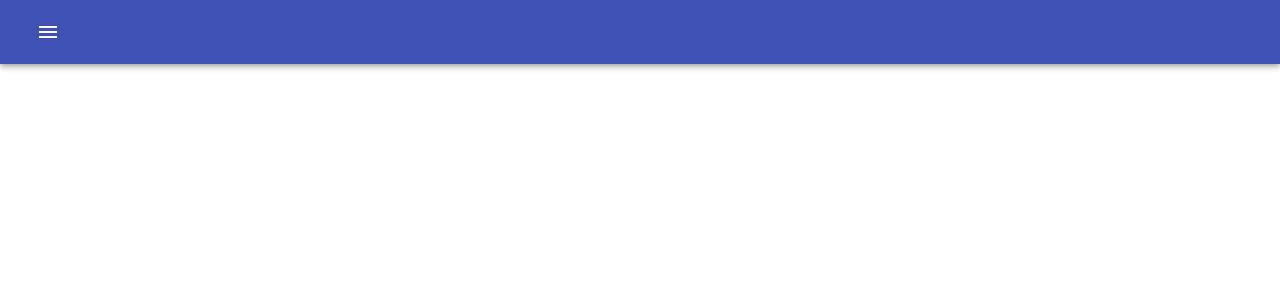
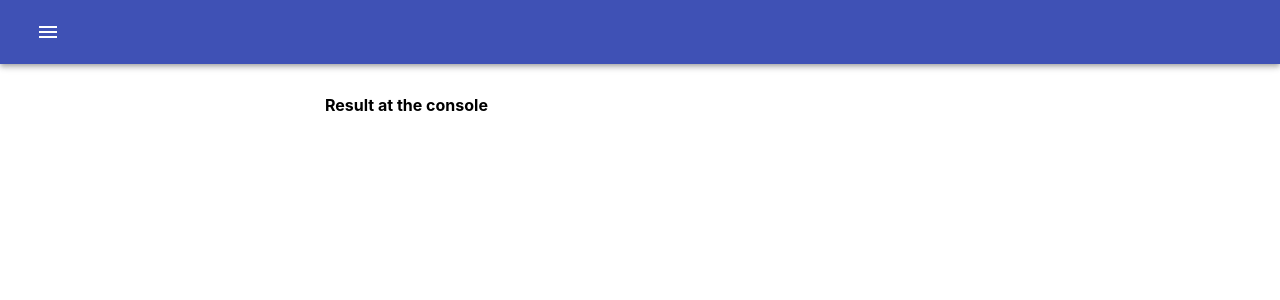
Before and after one commit to KanRMUTL/lean-lodash, a React (Create React App) app: page /has in a window 1280 px wide. Shown: the top 300 px of the page. Built offline with nearby package versions, Linux system fonts and the light colour scheme.

Commit message:
called has

```diff
--- a/src/components/pages/ForInRight/index.tsx
+++ b/src/components/pages/ForInRight/index.tsx
@@ -1,4 +1,4 @@
-import React, { useState } from "react";
+import React from "react";
 import UserList from "../../List/UserList";
 import { User } from "../../../types/index";
 import _ from "lodash";
@@ -24,11 +24,11 @@ const ForInRight = () => {
       address: "CNX",
     },
   ];
-  const [result] = useState(
-    _.forInRight(original, (value, key) => {
-      console.log("this is key of list: " + key);
-    })
-  );
+
+  _.forInRight(original, (value, key) => {
+    console.log("this is key of list: " + key);
+  });
+
   return (
     <div
       style={{ display: "flex", justifyContent: "space-around", width: "100%" }}
--- /dev/null
+++ b/src/components/pages/Has/index.tsx
@@ -0,0 +1,29 @@
+import React from "react";
+import { User } from "../../../types/index";
+import _ from "lodash";
+
+const Has = () => {
+  const original: User = {
+    name: "Kan",
+    lastname: "Lws",
+    age: 24,
+    address: "Lamphun",
+  };
+
+  console.log(_.has(original, "age"));
+  console.log(_.has(original, "lastname"));
+  console.log(_.has(original, "firstname"));
+  console.log(_.has(original, "address.homeNo"));
+
+  return (
+    <div
+      style={{ display: "flex", justifyContent: "space-around", width: "100%" }}
+    >
+      <div style={{ width: "50%" }}>
+        <h4>Result at the console</h4>
+      </div>
+    </div>
+  );
+};
+
+export default Has;
--- a/src/route/paths.tsx
+++ b/src/route/paths.tsx
@@ -10,6 +10,7 @@ import Remove from "../components/pages/Remove";
 import Uniq from "../components/pages/Uniq";
 import ForIn from "../components/pages/ForIn";
 import ForInRight from "../components/pages/ForInRight";
+import Has from "../components/pages/Has";
 
 const paths: Route[] = [
   {
@@ -67,6 +68,11 @@ const paths: Route[] = [
     path: "/forin-right",
     component: ForInRight,
   },
+  {
+    label: "Has",
+    path: "/has",
+    component: Has,
+  },
 ];
 
 export default paths;
```
